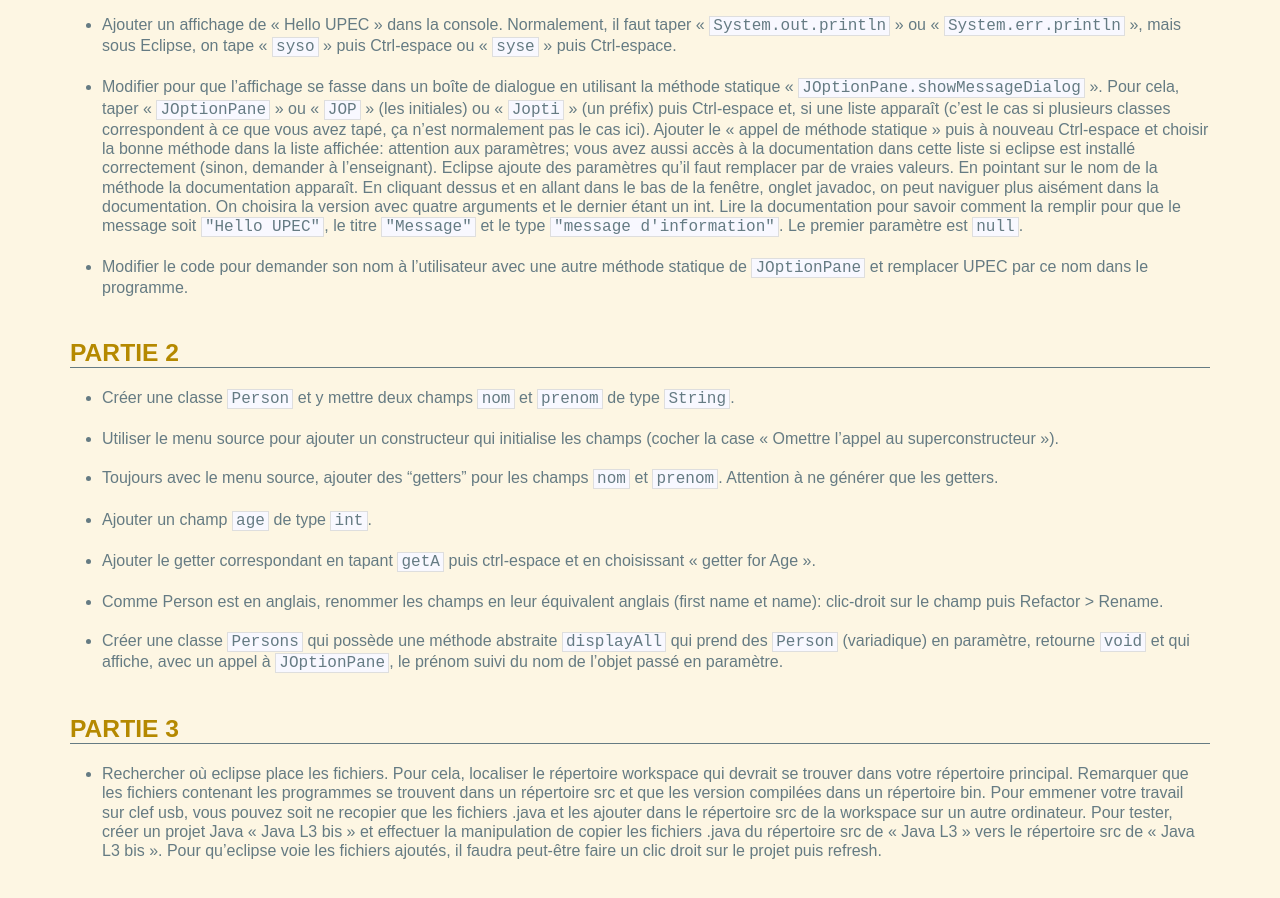
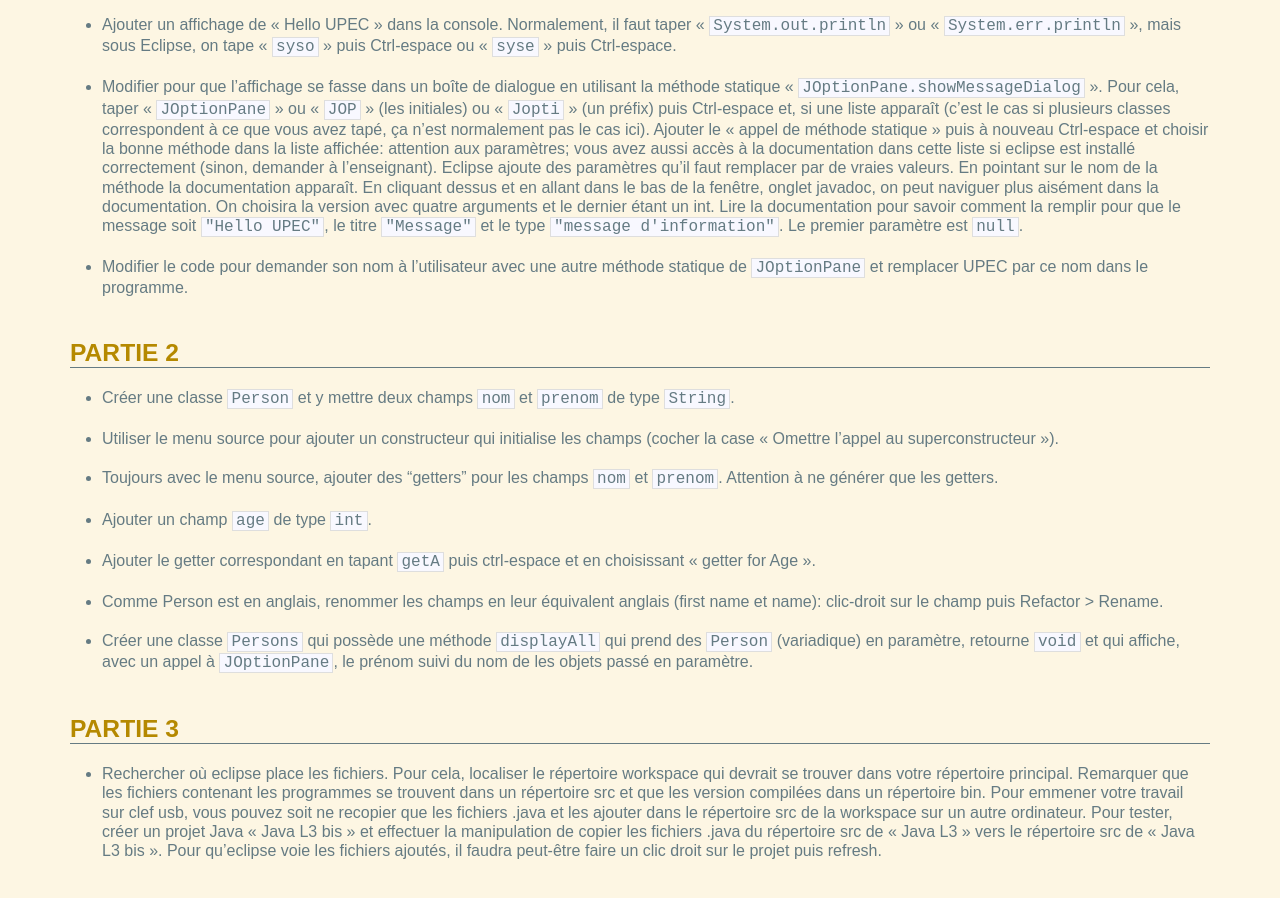
Before and after one commit to lacl-upec/l2epotp, a Jekyll site: the page built from _posts/2016-04-15-TP8.md, in a window 1280 px wide and 900 px high, scrolled down 662 px. Built offline with Jekyll 4.4.1, drawn with Linux system fonts in a browser that asks for light colours.

Commit message:
Update 2016-04-15-TP8.md

```diff
--- a/_posts/2016-04-15-TP8.md
+++ b/_posts/2016-04-15-TP8.md
@@ -82,9 +82,9 @@ Partie 2
 -   Comme Person est en anglais, renommer les champs en leur équivalent anglais
     (first name et name): clic-droit sur le champ puis Refactor \> Rename.
 
--   Créer une classe `Persons` qui possède une méthode abstraite `displayAll`
+-   Créer une classe `Persons` qui possède une méthode `displayAll`
     qui prend des `Person` (variadique) en paramètre, retourne `void` et qui
-    affiche, avec un appel à `JOptionPane`, le prénom suivi du nom de l'objet
+    affiche, avec un appel à `JOptionPane`, le prénom suivi du nom de les objets
     passé en paramètre.
 
 Partie 3
```
